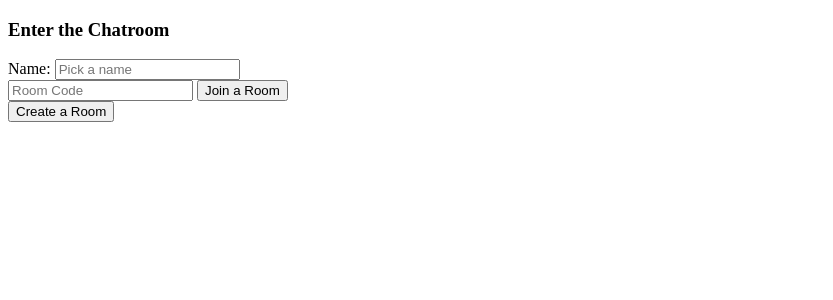
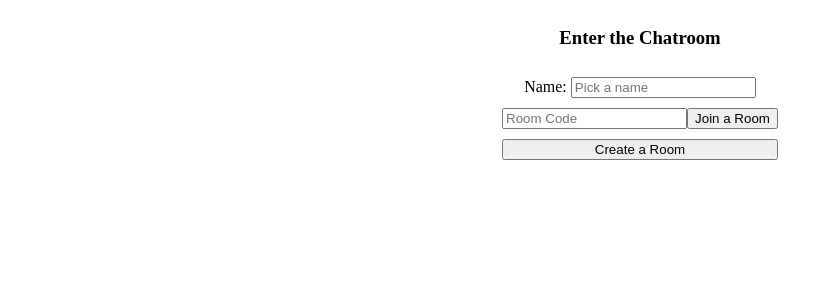
Before and after one commit to Alam3035/python_chatroom_socketio, a Flask app: page / in a window 1280 px wide. Shown: the top 300 px of the page, without its empty margins (0-833 px from the left). Run offline with Flask 2, Linux system fonts and the light colour scheme; some libraries are stand-ins or nearby versions.

Commit message:
basic css styling for now

```diff
--- a/static/css/style.css
+++ b/static/css/style.css
@@ -0,0 +1,23 @@
+.content {
+    display: flex;
+    align-items: center;
+    justify-content: center;
+}
+
+.form_buttons {
+    display: flex;
+    flex-direction: column;
+    align-items: center;
+    justify-content: center;
+    gap: 10px;
+}
+
+.join {
+    display: flex;
+    flex-direction: row;
+    width: 100%;
+}
+
+.create_btn {
+    width: 100%;
+}
--- a/templates/home.html
+++ b/templates/home.html
@@ -1,7 +1,7 @@
 {% extends 'base.html' %}
 {% block content %}
 
-<form method="post">
+<form method="post" class="form_buttons">
     <h3>Enter the Chatroom</h3>
     <div>
         <label>Name: </label>
@@ -11,7 +11,7 @@
         <input type="text" placeholder="Room Code" name="code" value="{{code}}">
         <button type="submit" name="join">Join a Room</button>
     </div>
-    <button type="submit" name="create" class="create">Create a Room</button>
+    <button type="submit" name="create" class="create_btn">Create a Room</button>
 </form>
 
 {% endblock %}
```
